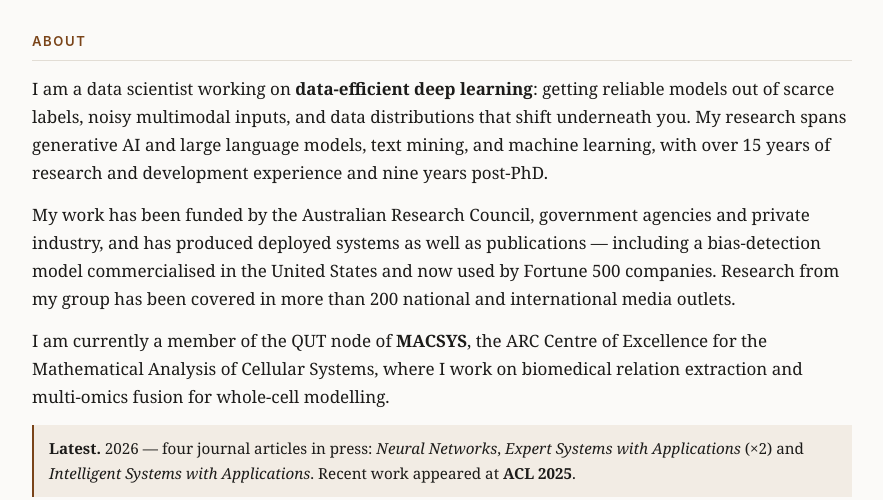
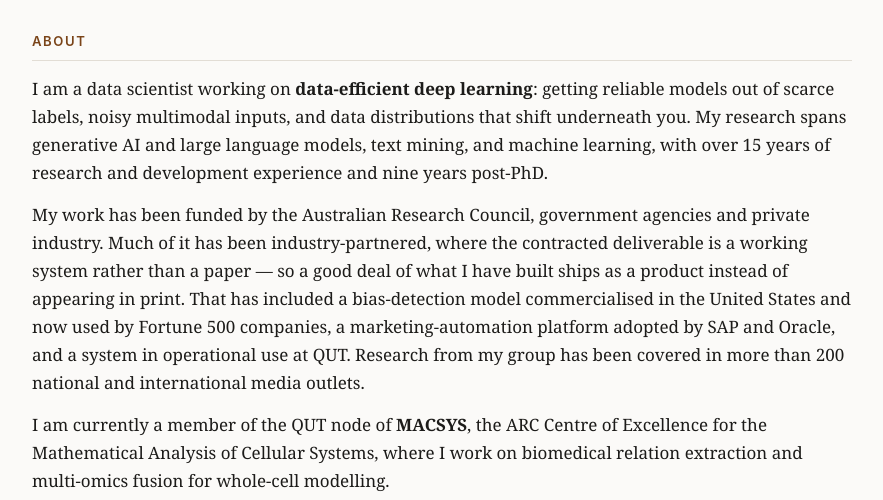
Before and after one commit to mdabashar/mdabashar.github.io, a plain HTML site: page index.html in a window 1280 px wide. Shown: the part 300-800 px from the top of the page, without its empty margins (198-1081 px from the left). Drawn offline with Linux system fonts and the light colour scheme.

Commit message:
Frame industry-partnered work and NDA-constrained outputs

```diff
--- a/index.html
+++ b/index.html
@@ -197,9 +197,12 @@
     </p>
     <p>
       My work has been funded by the Australian Research Council, government agencies and private
-      industry, and has produced deployed systems as well as publications — including a bias-detection
-      model commercialised in the United States and now used by Fortune 500 companies. Research from
-      my group has been covered in more than 200 national and international media outlets.
+      industry. Much of it has been industry-partnered, where the contracted deliverable is a working
+      system rather than a paper — so a good deal of what I have built ships as a product instead of
+      appearing in print. That has included a bias-detection model commercialised in the United States
+      and now used by Fortune 500 companies, a marketing-automation platform adopted by SAP and Oracle,
+      and a system in operational use at QUT. Research from my group has been covered in more than 200
+      national and international media outlets.
     </p>
     <p>
       I am currently a member of the QUT node of <strong>MACSYS</strong>, the ARC Centre of Excellence
@@ -374,6 +377,10 @@
     </div>
 
     <h3>Research into practice</h3>
+    <p style="font-size:.93rem;color:var(--muted)">
+      Several of these engagements were delivered under non-disclosure agreements, so the systems
+      exist but the papers do not.
+    </p>
     <ul>
       <li><strong>iShield.AI</strong> — the first commercially deployed implicit bias-detection system; core model developed by me, available on the Slack App Directory and used by Fortune 500 companies.</li>
       <li><strong>Robotic Marketer</strong> — a world-first AI marketing-strategy automation platform, adopted by SAP, Oracle and Hungry Jack's.</li>
```
